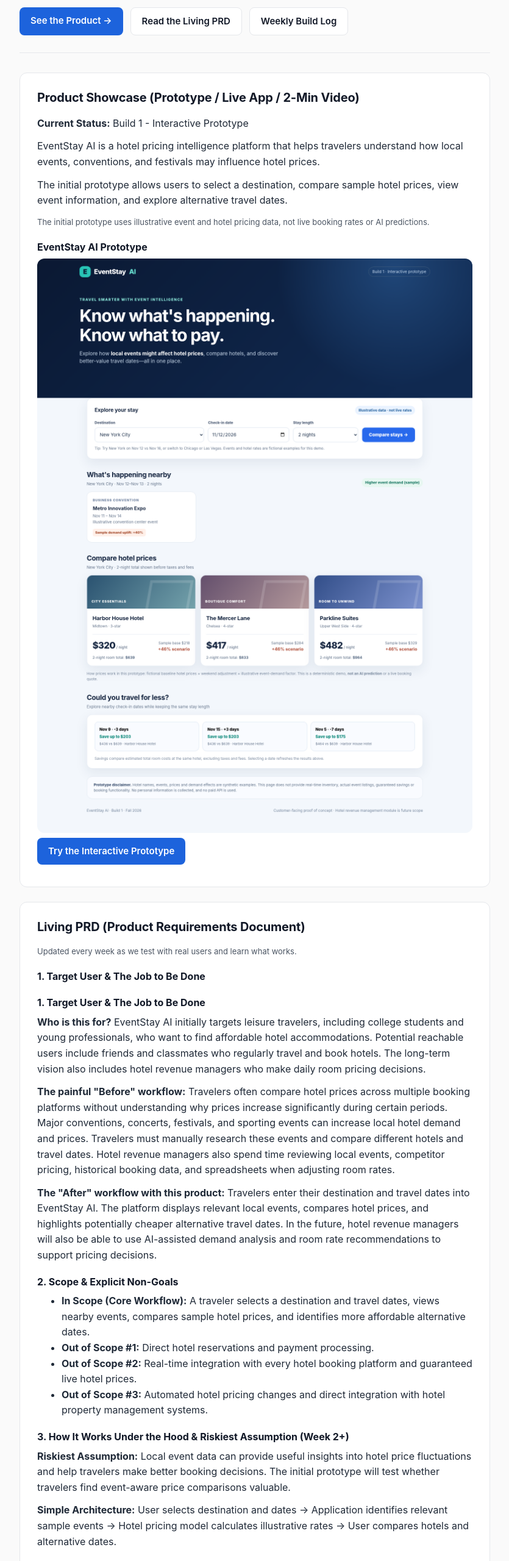
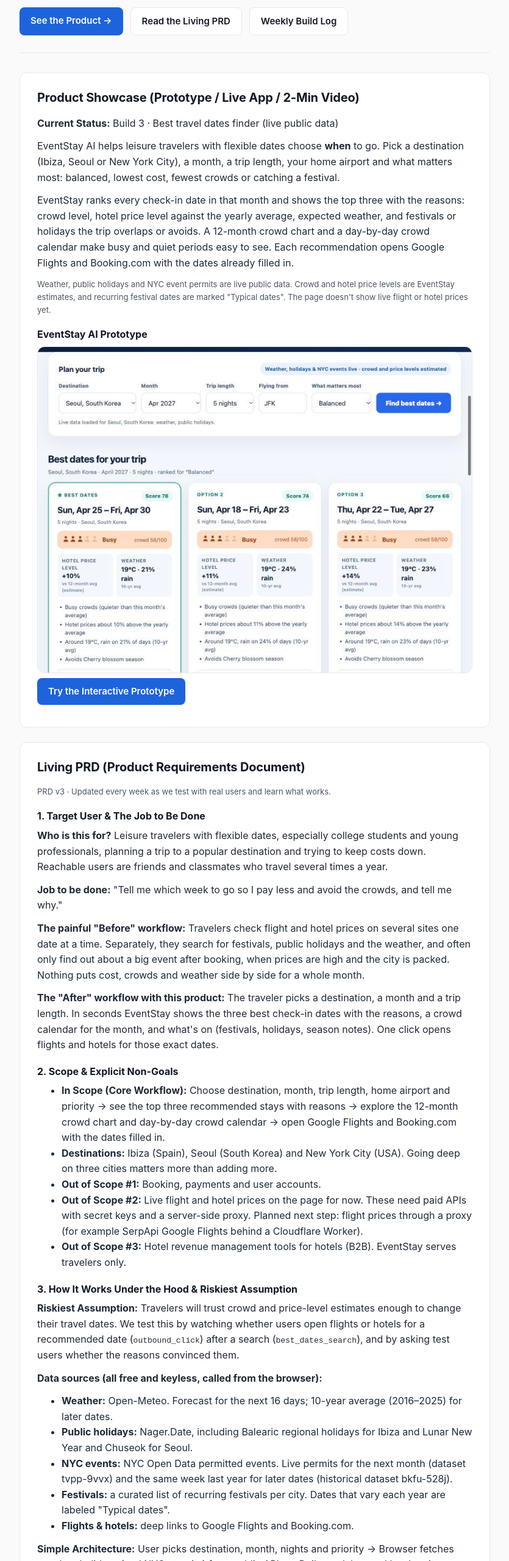
Before and after one commit to sl12854-cloud/Sewon-Lee, a plain HTML site: page docs/index.html in a window 1280 px wide. Shown: the part 240-2800 px from the top of the page at 61% size, without its empty margins (222-1057 px from the left). Drawn offline with Linux system fonts and the light colour scheme.

Commit message:
Update the Product Page and PRD for the best travel dates concept
The hero, showcase and PRD v3 now describe the best travel dates finder
for Ibiza, Seoul and NYC: target user and job to be done, scope and
non-goals, riskiest assumption with the PostHog events that test it,
data sources, architecture and known limitations. Adds a new prototype
screenshot and fills in the Build 2 and Build 3 log entries. Spend,
hours and learnings stay as placeholders. The build log is now its own
#build-log section, so the "Weekly Build Log" button works.

Co-Authored-By: Claude Opus 5.5 <noreply@anthropic.com>

```diff
--- a/docs/index.html
+++ b/docs/index.html
@@ -150,9 +150,9 @@
     <header>
       <span class="eyebrow">NYU Stern · Building with AI · Fall 2026</span>
       <h1>EventStay AI</h1>
-      <p class="tagline">Smarter hotel pricing through event intelligence.
-  Helping travelers find better hotel rates and hotel revenue
-  teams make data-driven pricing decisions using local event data.</p>
+      <p class="tagline">Find the best week to travel: fewer crowds, lower cost.
+  EventStay compares crowd levels, festivals, public holidays, weather and
+  hotel price seasons day by day, then recommends the best dates for your trip.</p>
       <div class="cta-row">
         <a class="btn" href="#live-demo" onclick="window.posthog && posthog.capture('clicked_try_product')">See the Product →</a>
         <a class="btn btn-secondary" href="#prd">Read the Living PRD</a>
@@ -164,32 +164,35 @@
     <section id="live-demo">
       <h2>Product Showcase (Prototype / Live App / 2-Min Video)</h2>
       <p>
-        <strong>Current Status:</strong>  Build 1 - Interactive Prototype<br />
+        <strong>Current Status:</strong> Build 3 · Best travel dates finder (live public data)<br />
       </p>
-       <p>
-    EventStay AI is a hotel pricing intelligence platform
-    that helps travelers understand how local events,
-    conventions, and festivals may influence hotel prices.
-  </p>
-  <p>
-    The initial prototype allows users to select a destination,
-    compare sample hotel prices, view event information,
-    and explore alternative travel dates.
-  </p>
+      <p>
+        EventStay AI helps leisure travelers with flexible dates choose <strong>when</strong> to go.
+        Pick a destination (Ibiza, Seoul or New York City), a month, a trip length, your home airport
+        and what matters most: balanced, lowest cost, fewest crowds or catching a festival.
+      </p>
+      <p>
+        EventStay ranks every check-in date in that month and shows the top three with the reasons:
+        crowd level, hotel price level against the yearly average, expected weather, and festivals or
+        holidays the trip overlaps or avoids. A 12-month crowd chart and a day-by-day crowd calendar
+        make busy and quiet periods easy to see. Each recommendation opens Google Flights and
+        Booking.com with the dates already filled in.
+      </p>
       <p class="meta">
-        The initial prototype uses illustrative event and hotel
-    pricing data, not live booking rates or AI predictions.
+        Weather, public holidays and NYC event permits are live public data. Crowd and hotel price
+        levels are EventStay estimates, and recurring festival dates are marked "Typical dates". The
+        page doesn't show live flight or hotel prices yet.
       </p>
       <h3>EventStay AI Prototype</h3>
 
   <img
-    src="prototype.png"
-    alt="EventStay AI Prototype Screenshot"
-    style="width:100%; border-radius:12px;"
+    src="prototype-build3.jpg"
+    alt="EventStay AI best travel dates finder showing the top three recommended stays with crowd level, hotel price level and weather"
+    style="width:100%; border-radius:12px; border:1px solid var(--border);"
   />
 
   <p>
-    <a class="btn" href="prototype/index.html">
+    <a class="btn" href="prototype/index.html" onclick="window.posthog && posthog.capture('clicked_open_prototype')">
       Try the Interactive Prototype
     </a>
   </p>
@@ -198,95 +201,93 @@
     <!-- LIVING PRD (Updated every week!) -->
     <section id="prd">
       <h2>Living PRD (Product Requirements Document)</h2>
-      <p class="meta">Updated every week as we test with real users and learn what works.</p>
+      <p class="meta">PRD v3 · Updated every week as we test with real users and learn what works.</p>
 
-      <h3>1. Target User & The Job to Be Done</h3>
-     <h3>1. Target User & The Job to Be Done</h3>
+      <h3>1. Target User &amp; The Job to Be Done</h3>
 
 <p><strong>Who is this for?</strong>
-EventStay AI initially targets leisure travelers,
-including college students and young professionals,
-who want to find affordable hotel accommodations.
-Potential reachable users include friends and
-classmates who regularly travel and book hotels.
+Leisure travelers with flexible dates, especially college students and young professionals,
+planning a trip to a popular destination and trying to keep costs down. Reachable users are
+friends and classmates who travel several times a year.
+</p>
 
-The long-term vision also includes hotel revenue
-managers who make daily room pricing decisions.
+<p><strong>Job to be done:</strong>
+"Tell me which week to go so I pay less and avoid the crowds, and tell me why."
 </p>
 
 <p><strong>The painful "Before" workflow:</strong>
-Travelers often compare hotel prices across multiple
-booking platforms without understanding why prices
-increase significantly during certain periods.
-
-Major conventions, concerts, festivals, and sporting
-events can increase local hotel demand and prices.
-Travelers must manually research these events and
-compare different hotels and travel dates.
-
-Hotel revenue managers also spend time reviewing
-local events, competitor pricing, historical booking
-data, and spreadsheets when adjusting room rates.
+Travelers check flight and hotel prices on several sites one date at a time. Separately, they
+search for festivals, public holidays and the weather, and often only find out about a big event
+after booking, when prices are high and the city is packed. Nothing puts cost, crowds and weather
+side by side for a whole month.
 </p>
 
 <p><strong>The "After" workflow with this product:</strong>
-Travelers enter their destination and travel dates
-into EventStay AI.
-
-The platform displays relevant local events, compares
-hotel prices, and highlights potentially cheaper
-alternative travel dates.
-
-In the future, hotel revenue managers will also
-be able to use AI-assisted demand analysis and
-room rate recommendations to support pricing decisions.
+The traveler picks a destination, a month and a trip length. In seconds EventStay shows the three
+best check-in dates with the reasons, a crowd calendar for the month, and what's on (festivals,
+holidays, season notes). One click opens flights and hotels for those exact dates.
 </p>
 
-<h3>2. Scope & Explicit Non-Goals</h3>
+<h3>2. Scope &amp; Explicit Non-Goals</h3>
 
 <ul>
   <li>
     <strong>In Scope (Core Workflow):</strong>
-    A traveler selects a destination and travel dates,
-    views nearby events, compares sample hotel prices,
-    and identifies more affordable alternative dates.
+    Choose destination, month, trip length, home airport and priority → see the top three
+    recommended stays with reasons → explore the 12-month crowd chart and day-by-day crowd
+    calendar → open Google Flights and Booking.com with the dates filled in.
   </li>
-
+  <li><strong>Destinations:</strong> Ibiza (Spain), Seoul (South Korea) and New York City (USA). Going deep on three cities matters more than adding more.</li>
   <li>
     <strong>Out of Scope #1:</strong>
-    Direct hotel reservations and payment processing.
+    Booking, payments and user accounts.
   </li>
-
   <li>
     <strong>Out of Scope #2:</strong>
-    Real-time integration with every hotel booking
-    platform and guaranteed live hotel prices.
+    Live flight and hotel prices on the page for now. These need paid APIs with secret keys and a
+    server-side proxy. Planned next step: flight prices through a proxy (for example SerpApi
+    Google Flights behind a Cloudflare Worker).
   </li>
-
   <li>
     <strong>Out of Scope #3:</strong>
-    Automated hotel pricing changes and direct
-    integration with hotel property management systems.
+    Hotel revenue management tools for hotels (B2B). EventStay serves travelers only.
   </li>
 </ul>
 
-      <h3>3. How It Works Under the Hood & Riskiest Assumption (Week 2+)</h3>
+      <h3>3. How It Works Under the Hood &amp; Riskiest Assumption</h3>
 
 <p><strong>Riskiest Assumption:</strong>
-Local event data can provide useful insights into
-hotel price fluctuations and help travelers make
-better booking decisions. The initial prototype
-will test whether travelers find event-aware price
-comparisons valuable.
+Travelers will trust crowd and price-level estimates enough to change their travel dates. We test
+this by watching whether users open flights or hotels for a recommended date
+(<code>outbound_click</code>) after a search (<code>best_dates_search</code>), and by asking test
+users whether the reasons convinced them.
 </p>
 
+<p><strong>Data sources (all free and keyless, called from the browser):</strong></p>
+<ul>
+  <li><strong>Weather:</strong> Open-Meteo. Forecast for the next 16 days; 10-year average (2016–2025) for later dates.</li>
+  <li><strong>Public holidays:</strong> Nager.Date, including Balearic regional holidays for Ibiza and Lunar New Year and Chuseok for Seoul.</li>
+  <li><strong>NYC events:</strong> NYC Open Data permitted events. Live permits for the next month (dataset tvpp-9vvx) and the same week last year for later dates (historical dataset bkfu-528j).</li>
+  <li><strong>Festivals:</strong> a curated list of recurring festivals per city. Dates that vary each year are labeled "Typical dates".</li>
+  <li><strong>Flights &amp; hotels:</strong> deep links to Google Flights and Booking.com.</li>
+</ul>
+
 <p><strong>Simple Architecture:</strong>
-User selects destination and dates
-&rarr; Application identifies relevant sample events
-&rarr; Hotel pricing model calculates illustrative rates
-&rarr; User compares hotels and alternative dates.
+User picks destination, month, nights and priority
+&rarr; Browser fetches weather, holidays (and NYC permits) from public APIs
+&rarr; Daily model: crowd level = city season level + weekend + festival + holiday (+ NYC permit) effects;
+hotel price level = seasonal index × the same effects
+&rarr; Each check-in date gets a score from crowd, price level and weather comfort, weighted by the user's priority
+&rarr; Top three stays, crowd chart, calendar and deep links.
 </p>
-      <h3>4. Unit Economics & Analytics Snapshot (Updated Weekly)</h3>
+
+<p><strong>Known limitations:</strong>
+Season tables and festival dates are estimates based on typical patterns and must be checked
+against official calendars each year. NYC permit data lists approved permits only, not every
+concert or conference. There are no live flight or hotel prices yet.
+</p>
+
+      <h3>4. Unit Economics &amp; Analytics Snapshot (Updated Weekly)</h3>
       <div class="grid-2">
         <div class="stat-box">
           <div class="stat-label">Cumulative Build Spend</div>
@@ -294,11 +295,13 @@ User selects destination and dates
         </div>
         <div class="stat-box">
           <div class="stat-label">Est. Cost Per User Run</div>
-          <div class="stat-value">[Not yet estimated]</div>
+          <div class="stat-value">$0 in API fees</div>
+          <div class="meta">All data APIs are free and keyless; hosting is GitHub Pages.</div>
         </div>
         <div class="stat-box">
-          <div class="stat-label">User Evidence (Analytics from Build 2)</div>
+          <div class="stat-label">User Evidence (PostHog)</div>
           <div class="stat-value">[Not yet measured]</div>
+          <div class="meta">Tracked: best_dates_search, outbound_click (flights / hotels), clicked_try_product, page views.</div>
         </div>
         <div class="stat-box">
           <div class="stat-label">Sponsor Call (Week 6)</div>
@@ -308,9 +311,11 @@ User selects destination and dates
     </section>
 
     <!-- WEEKLY BUILD LOG (Updated at least twice a week via Git commits) -->
+    <section id="build-log">
+      <h2>Weekly Build Log</h2>
 
 <div class="log-entry">
-  <h3>Build 1 · Intent.md & Throwaway Prototype (Due Nov 9)</h3>
+  <h3>Build 1 · Intent.md &amp; Throwaway Prototype (Due Nov 9)</h3>
 
   <ul>
     <li>
@@ -339,27 +344,27 @@ User selects destination and dates
     </li>
 
     <li>
-      <strong>Cost & time this week:</strong>
+      <strong>Cost &amp; time this week:</strong>
       [Enter actual spending] · [Enter actual hours]
     </li>
   </ul>
 </div>
 
       <div class="log-entry">
-        <h3>Build 2 · Smallest Local Version & PostHog (Due Nov 16)</h3>
+        <h3>Build 2 · Smallest Local Version &amp; PostHog (Due Nov 16)</h3>
         <ul>
-          <li><strong>What shipped:</strong> [Local working slice, PostHog verified on this page and the local app, PRD v2, and local setup in AGENTS.md]</li>
-          <li><strong>What broke / changed in PRD:</strong> [Fill in]</li>
-          <li><strong>Cost & time this week:</strong> $[0.00] · [0] hours</li>
+          <li><strong>What shipped:</strong> Connected the NYC Open Data permitted events API (no key) to the prototype: New York searches showed real event permits for the stay, with borough filters and street-closure badges, and the NYC demand factor came from live permit counts. Installed the PostHog snippet on this page and the prototype. Documented the API in AGENTS.md. [Confirm PostHog events in the dashboard.]</li>
+          <li><strong>What broke / changed in PRD:</strong> The Product Page had been overwritten by the prototype file and was restored. Counting month-long holiday installations pinned every night at the price cap, so only short events (3 days or less) are counted.</li>
+          <li><strong>Cost &amp; time this week:</strong> $[0.00] · [0] hours</li>
         </ul>
       </div>
 
       <div class="log-entry">
         <h3>Build 3 · Build.exe: The Core Workflow (Due Nov 23)</h3>
         <ul>
-          <li><strong>What shipped:</strong> [End-to-end workflow working with real inputs + PostHog funnel events]</li>
-          <li><strong>What broke / changed in PRD:</strong> [Fill in]</li>
-          <li><strong>Cost & time this week:</strong> $[0.00] · [0] hours</li>
+          <li><strong>What shipped:</strong> Rebuilt the prototype into a best travel dates finder for Ibiza, Seoul and New York City: top three recommended stays with reasons, a 12-month crowd chart, a day-by-day crowd calendar, and a What's on list. Added live weather (Open-Meteo forecast and 10-year averages), public holidays (Nager.Date) and NYC historical permits, plus deep links to Google Flights and Booking.com. PostHog events: best_dates_search and outbound_click.</li>
+          <li><strong>What broke / changed in PRD:</strong> The concept moved from "compare hotel prices for my dates" to "find the best dates to go". Dropped fictional hotel names, the B2B hotel revenue module, and Chicago and Las Vegas. Replaced them with Ibiza and Seoul. The first crowd scale showed almost every day as "Very busy", so it was rescaled to keep red for true peaks.</li>
+          <li><strong>Cost &amp; time this week:</strong> $[0.00] · [0] hours</li>
         </ul>
       </div>
 
@@ -369,16 +374,16 @@ User selects destination and dates
           <li><strong>Chosen track:</strong> [A: 10-case domain eval and one outside target-user review; OR B: 3–5 outside users and replay findings]</li>
           <li><strong>Results and improvements:</strong> [Before/after evidence; for Track B, fixes to the top three friction points]</li>
           <li><strong>PRD v4 changes:</strong> [What the evidence changed]</li>
-          <li><strong>Cost & time this week:</strong> $[0.00] · [0] hours</li>
+          <li><strong>Cost &amp; time this week:</strong> $[0.00] · [0] hours</li>
         </ul>
       </div>
 
       <div class="log-entry">
-        <h3>Build 5 · Ship.installer: Launch Ops, Rollback Check & 2-Min Video (Due Dec 7)</h3>
+        <h3>Build 5 · Ship.installer: Launch Ops, Rollback Check &amp; 2-Min Video (Due Dec 7)</h3>
         <ul>
-          <li><strong>Launch Ops & Safety:</strong> [Verified no exposed keys, set spend cap, tested 2-minute rollback]</li>
-          <li><strong>2-Minute Video & Final Polish:</strong> [Link/embed above]</li>
-          <li><strong>Cost & time this week:</strong> $[0.00] · [0] hours</li>
+          <li><strong>Launch Ops &amp; Safety:</strong> [Verified no exposed keys, set spend cap, tested 2-minute rollback]</li>
+          <li><strong>2-Minute Video &amp; Final Polish:</strong> [Link/embed above]</li>
+          <li><strong>Cost &amp; time this week:</strong> $[0.00] · [0] hours</li>
         </ul>
       </div>
     </section>
```
Also changed, not shown: docs/prototype-build3.jpg (added).
